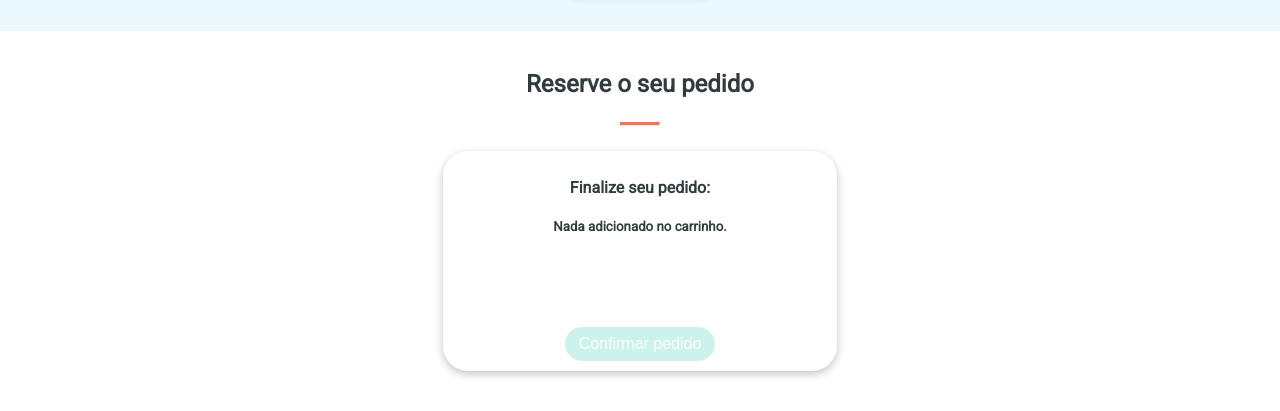
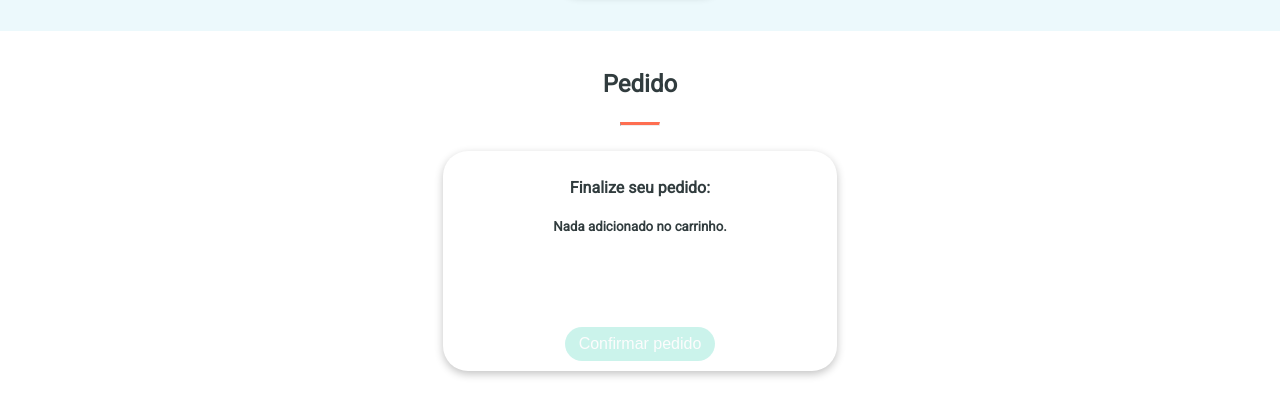
Before and after one commit to dealencarmarcelo/pizzaria-website, a plain HTML site: page index.html in a window 1280 px wide. Shown: the part 1328-1739 px from the top of the page. Drawn offline with Linux system fonts and the light colour scheme; a web font is replaced by a local one.

Commit message:
fix: change section header text

```diff
--- a/index.html
+++ b/index.html
@@ -184,7 +184,7 @@
       </div>
     </section>
     <section id="order">
-      <h3>Reserve o seu pedido</h3>
+      <h3>Pedido</h3>
       <hr class="solid">
 
       <div id="toast">
```
